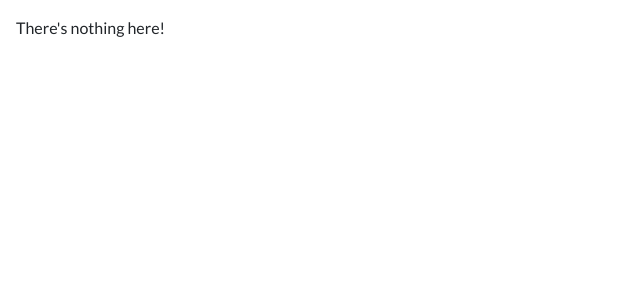
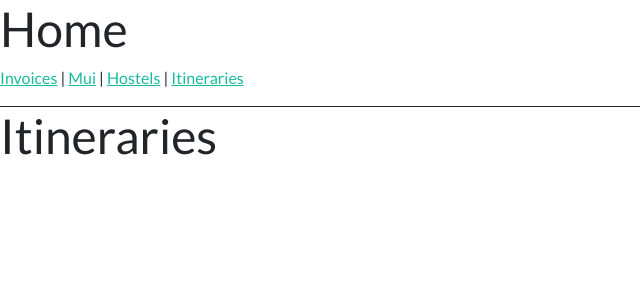
Before and after one commit to J-JohnWills/nc-500, a React (Create React App) app: page /itineraries in a window 1280 px wide. Shown: the top 300 px of the page, without its empty margins (0-640 px from the left). Built offline with nearby package versions, Linux system fonts and the light colour scheme.

Commit message:
Add validation checks when leaving review
The method for leaving a review will now check to see if the fields
are empty or not. If eithe of the fields are empty, an alert will
signal to the user that the form must be completed.

```diff
--- a/package.json
+++ b/package.json
@@ -3,6 +3,11 @@
   "version": "0.1.0",
   "private": true,
   "dependencies": {
+    "@emotion/react": "^11.7.0",
+    "@emotion/styled": "^11.6.0",
+    "@mui/icons-material": "^5.2.1",
+    "@mui/lab": "^5.0.0-alpha.59",
+    "@mui/material": "^5.2.3",
     "@testing-library/jest-dom": "^5.15.1",
     "@testing-library/react": "^11.2.7",
     "@testing-library/user-event": "^12.8.3",
--- a/public/index.html
+++ b/public/index.html
@@ -24,6 +24,14 @@
       work correctly both with client-side routing and a non-root public URL.
       Learn how to configure a non-root public URL by running `npm run build`.
     -->
+    <!--
+      Adding in the CDN calls for the Roboto font and material icons,
+      for use with the MUI component library
+    -->
+    <link
+      rel="stylesheet"
+      href="https://fonts.googleapis.com/css?family=Roboto:300,400,500,700&display=swap"
+    />
     <title>React App</title>
   </head>
   <body>
--- a/src/App.jsx
+++ b/src/App.jsx
@@ -1,12 +1,13 @@
 import React from "react";
 import { BrowserRouter, Routes, Route, Outlet, Link } from "react-router-dom";
-import Expenses from "./views/Expenses";
 import Invoices from "./views/invoices/Invoices";
 import Invoice from "./views/invoices/Invoice";
 import Hostels from "./views/hostels/Hostels";
 import Hostel from "./views/hostels/Hostel";
 import Review from "./views/review/Review";
 import "./bootstrap_flatly.css";
+import Itineraries from "./views/itineraries/Itineraries";
+import MUISandbox from "./views/muiSandbox/MUISandbox";
 
 function Home() {
   return (
@@ -18,9 +19,9 @@ function Home() {
           paddingBottom: "1rem",
         }}
       >
-        <Link to="/invoices">Invoices</Link> |{" "}
-        <Link to="/expenses">Expenses</Link> |{" "}
-        <Link to="/hostels">Hostels</Link>
+        <Link to="/invoices">Invoices</Link> | <Link to="/mui">Mui</Link> |{" "}
+        <Link to="/hostels">Hostels</Link> |{" "}
+        <Link to="/itineraries">Itineraries</Link>
       </nav>
       <Outlet />
     </div>
@@ -33,7 +34,7 @@ export default function App() {
       <BrowserRouter>
         <Routes>
           <Route path="/" element={<Home />}>
-            <Route path="expenses" element={<Expenses />} />
+            <Route path="mui" element={<MUISandbox />} />
             <Route path="invoices" element={<Invoices />}>
               <Route
                 index
@@ -49,6 +50,7 @@ export default function App() {
               <Route path=":hostelId" element={<Hostel />} />
               <Route path=":hostelId/reviews" element={<Review />} />
             </Route>
+            <Route path="itineraries" element={<Itineraries />}></Route>
           </Route>
           {/* The no match route - 404  */}
           <Route
--- a/src/views/Expenses.jsx
+++ /dev/null
@@ -1,9 +0,0 @@
-import React from "react";
-
-export default function Expenses() {
-  return (
-    <main style={{ padding: "1rem 0" }}>
-      <h2>Expenses</h2>
-    </main>
-  );
-}
--- a/src/views/hostels/Hostel.jsx
+++ b/src/views/hostels/Hostel.jsx
@@ -1,7 +1,6 @@
 import React, { useEffect, useState, useCallback } from "react";
 import { useParams } from "react-router";
 import HostelReviewList from "./HostelReviewList";
-import StarRatingComponent from "react-star-rating-component";
 import Rating from "react-rating";
 
 // Takes in an array of numbers and calculates the averages to 1 decimal point
@@ -45,7 +44,6 @@ export default function Hostel() {
   });
 
   const [average, setAverage] = useState(0);
-  const [reviews, setReviews] = useState([]);
 
   const fetchData = useCallback(() => {
     fetch(url)
--- /dev/null
+++ b/src/views/itineraries/Itineraries.jsx
@@ -0,0 +1,9 @@
+import React from "react";
+
+export default function Itineraries() {
+  return (
+    <div>
+      <h1>Itineraries</h1>
+    </div>
+  );
+}
--- a/src/views/review/Review.jsx
+++ b/src/views/review/Review.jsx
@@ -13,7 +13,12 @@ export default function Review() {
       reviewer: nameInput,
       review: reviewInput,
     };
-    console.log(query);
+
+    // Check to see if input is empty
+    if (query.review.length <= 0 || query.reviewer.length <= 0) {
+      // TODO: quit out, show alert or something
+      alert("no, idiot");
+    } else {
       const res = await fetch(
         "http://localhost:3000/hostels/review/" + params.hostelId,
         {
@@ -25,13 +30,12 @@ export default function Review() {
           body: JSON.stringify(query),
         }
       );
-    const data = await res.json();
-    console.log(data);
+      navigate("/hostels/" + params.hostelId);
+    }
   };
 
   const handleName = (e) => {
     setNameInput(e.currentTarget.value);
-    console.log(nameInput);
   };
 
   const handleReview = (e) => {
@@ -50,6 +54,7 @@ export default function Review() {
             placeholder="Your name here..."
             onChange={handleName}
             value={nameInput}
+            required
           ></Form.Control>
         </Form.Group>
         <Form.Group className="mb-3" controlId="reviewInput">
@@ -58,13 +63,13 @@ export default function Review() {
             as="textarea"
             rows={4}
             onChange={handleReview}
+            required
           ></Form.Control>
         </Form.Group>
         <Button
           variant="primary"
           onClick={() => {
             addReview();
-            navigate("/hostels/" + params.hostelId);
           }}
         >
           Submit Review
```
Also changed, not shown: 2 other files (tests, documents, lock files or other folders). Lines whose indentation alone changed are shown as unchanged.
